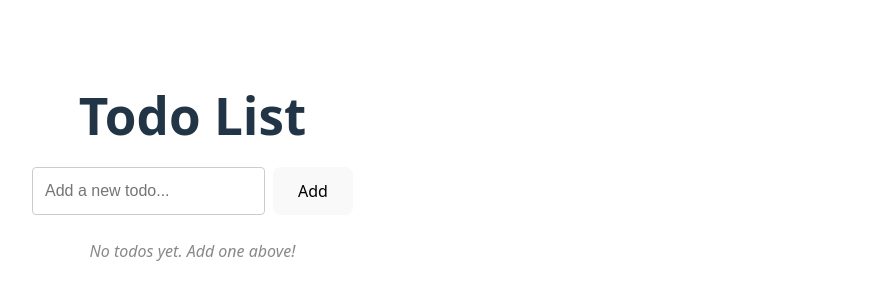
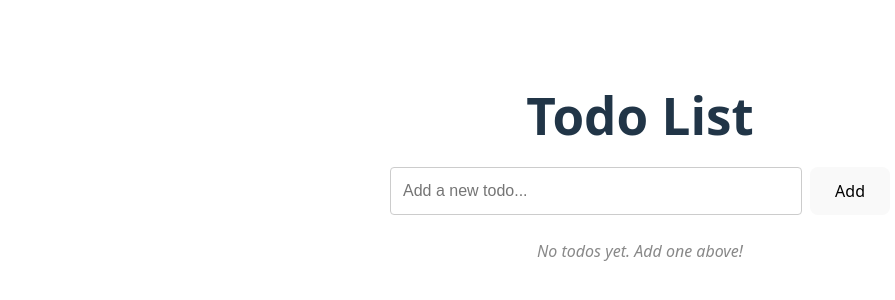
Before and after one commit to cebarrett/todo, a React (Vite) app: page / in a window 1280 px wide. Shown: the part 234-534 px from the top of the page, without its empty margins (0-895 px from the left). Built offline with nearby package versions, Linux system fonts and the light colour scheme.

Commit message:
set root component width 100% so todo list is centered

```diff
--- a/src/App.css
+++ b/src/App.css
@@ -1,3 +1,7 @@
+#root {
+  width: 100%;
+}
+
 .app {
   max-width: 500px;
   margin: 0 auto;
```
